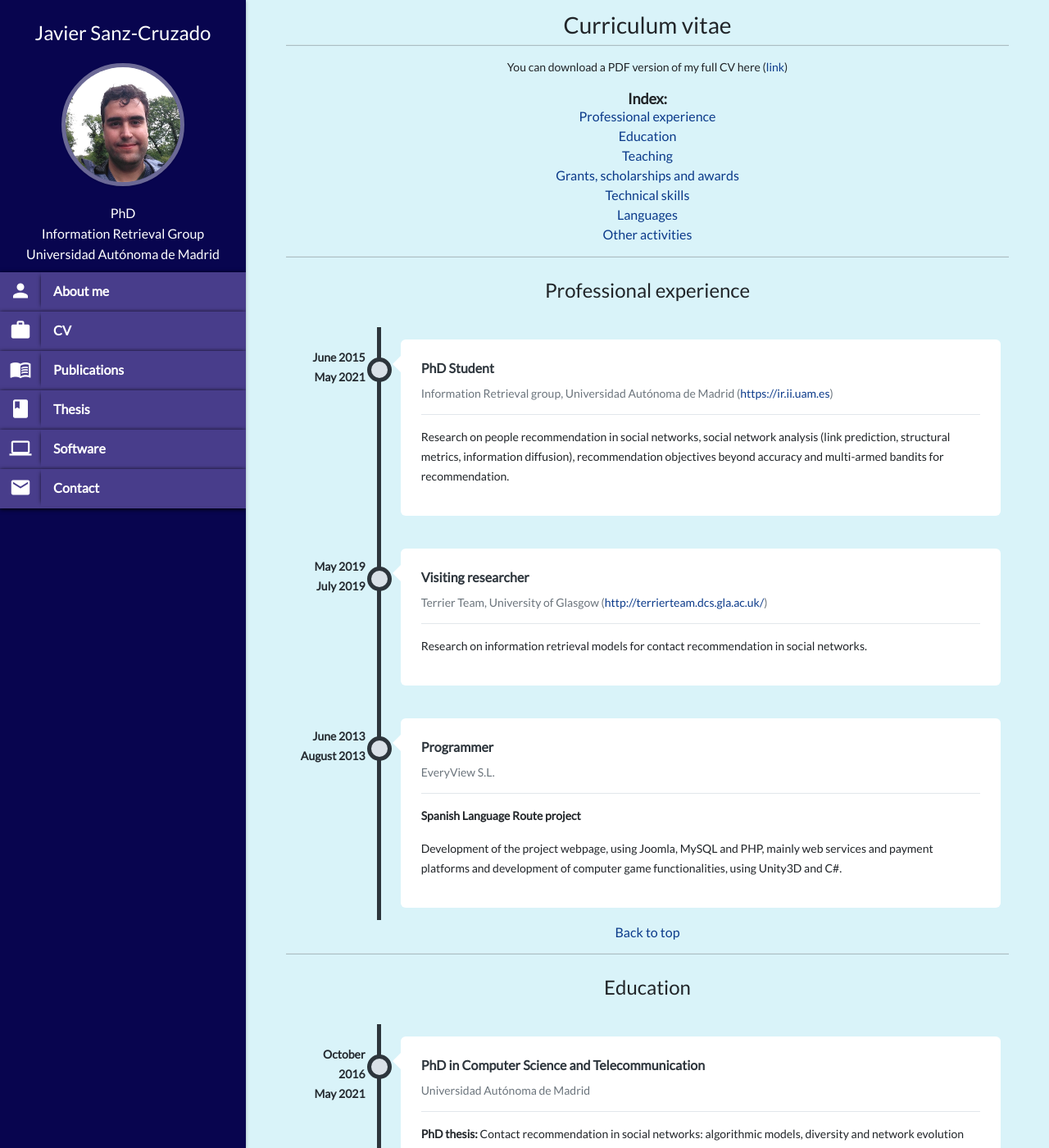
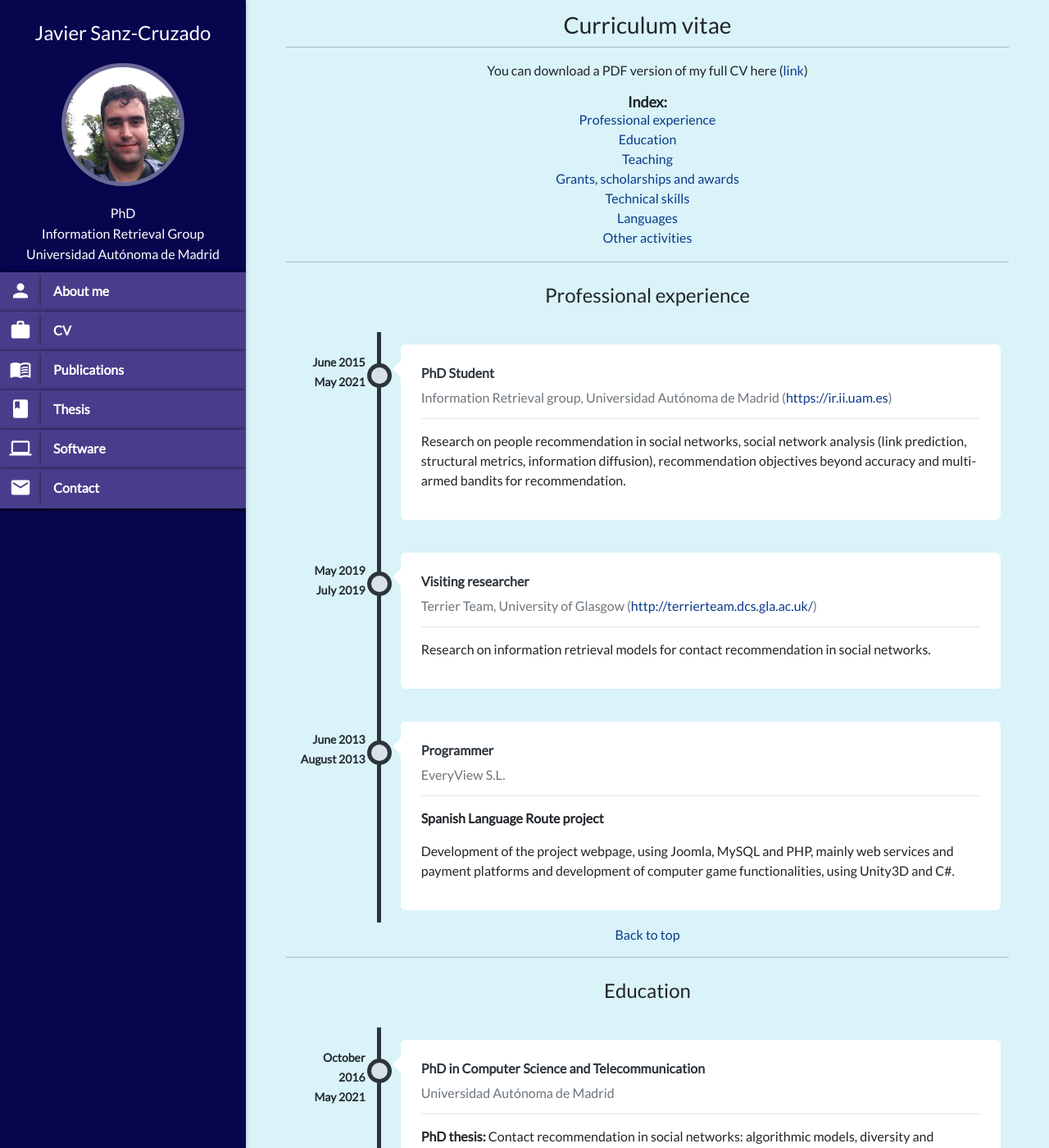
Before and after one commit to JavierSanzCruza/javiersanzcruza.github.io, a Jekyll site: the page built from cv.md, in a window 1280 px wide and 1400 px high. Shown: the whole window at 82% size. Built offline with Jekyll 4.4.1, drawn with Linux system fonts in a browser that asks for light colours; nearby versions of some CDN libraries.

Commit message:
Sitemap added
Added favicon, modified CSS so text is bigger, and added a sitemap

```diff
--- a/_includes/head.html
+++ b/_includes/head.html
@@ -7,7 +7,7 @@
 	<link rel="stylesheet" href="https://cdnjs.cloudflare.com/ajax/libs/materialize/1.0.0/css/materialize.min.css">
 	<link rel="stylesheet" href="https://code.getmdl.io/1.3.0/material.grey-blue.min.css"/>
 	<link rel="stylesheet" href="/assets/css/styles.css" />
-
+	<link rel='shortcut icon' type='image/x-icon' href='/favicon.ico' />
 	<link href="https://fonts.googleapis.com/css?family=Arvo|Fjalla+One" rel="stylesheet">
 	<link rel="preconnect" href="https://fonts.gstatic.com">
 	<link href="https://fonts.googleapis.com/css2?family=Berkshire+Swash&display=swap" rel="stylesheet">
--- a/_sass/main.scss
+++ b/_sass/main.scss
@@ -2,7 +2,18 @@
 {
 	background-color: #d9f3f9;
 	font-family: 'Lato', sans-serif;
+	font-size: 16px;
 	/* #e8e8e8 */
+}
+
+p
+{
+	font-size: 16px;
+}
+
+ul, ol
+{
+	font-size: 16px;
 }
 
 .theme-header {
--- a/cv.md
+++ b/cv.md
@@ -309,7 +309,7 @@
         <div style="align: left; font-size:24px; margin-top: 30px; margin-bottom: 30px;">Grants, scholarships and awards</div>
         <div class="about">
             <ul>
-                <li><b>Excelence scholarship in BSc studies.</b>Regional Government of Madrid. 2012 to 2015 (every year)</li>
+                <li><b>Excelence scholarship in BSc studies.</b> Regional Government of Madrid. 2012 to 2015 (every year)</li>
                 <li><b>Research scholarship in MSc studies.</b> Universidad Autónoma de Madrid. October 2015 to October 2016</li>
                 <li><b>PhD scholarship (FPI grant).</b> Universidad Autónoma de Madrid. March 2017 to September 2018.</li>
                 <li><b>PhD scholarship (FPU grant).</b> Spanish Government. September 2018 to May 2021</li>
@@ -322,7 +322,7 @@
         <div style="align: left; font-size:24px; margin-top: 30px; margin-bottom: 30px;">Technical skills</div>
         <div class="about">
             <ul>
-                <li><b>Programming languages:</b>Java, C, Python, PHP, Matlab</li>
+                <li><b>Programming languages:</b> Java, C, Python, PHP, Matlab</li>
                 <li><b>Databases:</b> MySQL, PostgreSQL</li>
                 <li><b>Operating systems</b> Microsoft Windows (XP, Vista, 7, 8, 10), Unix (Ubuntu, CentOS)</li>
                 <li><b>Other tools:</b> Maven, Git</li>
```
Also changed, not shown: favicon.ico (added), 1 other file.
